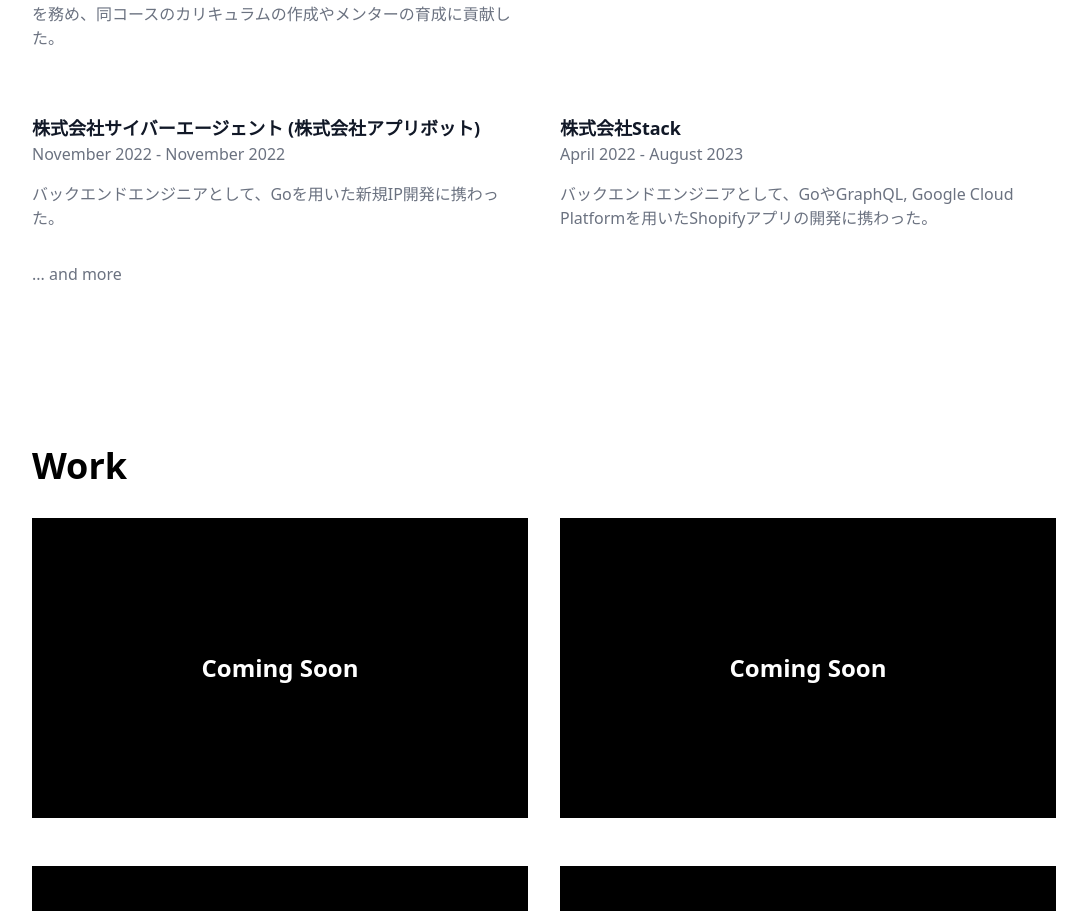
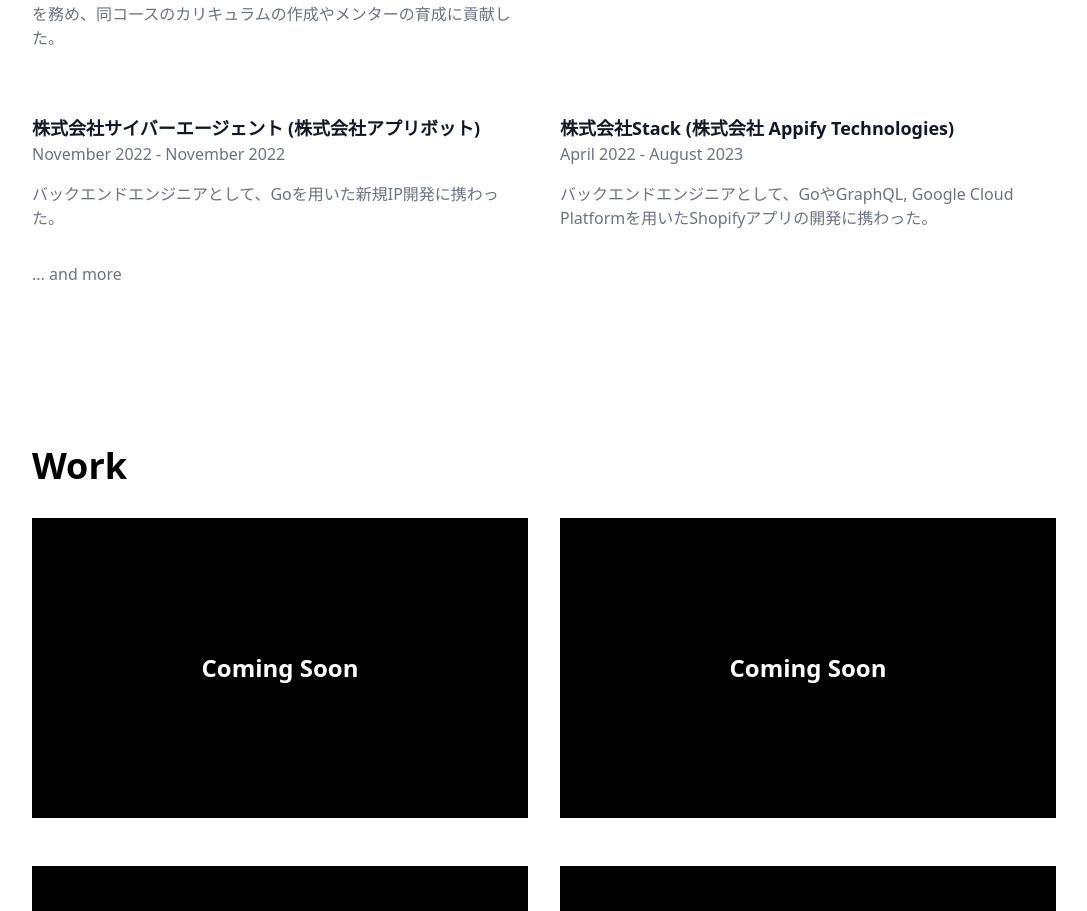
Before and after one commit to isso-719/isso.cc, a Next.js app: page /about in a window 1280 px wide. Shown: the part 2306-3217 px from the top of the page, without its empty margins (96-1183 px from the left). Built offline with nearby package versions, Linux system fonts and the light colour scheme.

Commit message:
add Appify

```diff
--- a/app/about/page.tsx
+++ b/app/about/page.tsx
@@ -124,7 +124,7 @@ const Page = () => {
                         </p>
                     </div>
                     <div className="w-full px-0 pb-4">
-                        <h3 className="text-center sm:text-left text-lg font-semibold text-gray-900 dark:text-white">株式会社Stack</h3>
+                        <h3 className="text-center sm:text-left text-lg font-semibold text-gray-900 dark:text-white">株式会社Stack (株式会社 Appify Technologies)</h3>
                         <p className="text-center sm:text-left mb-4 text-base font-normal text-gray-500 dark:text-gray-400">
                             April 2022 - August 2023
                         </p>
```
